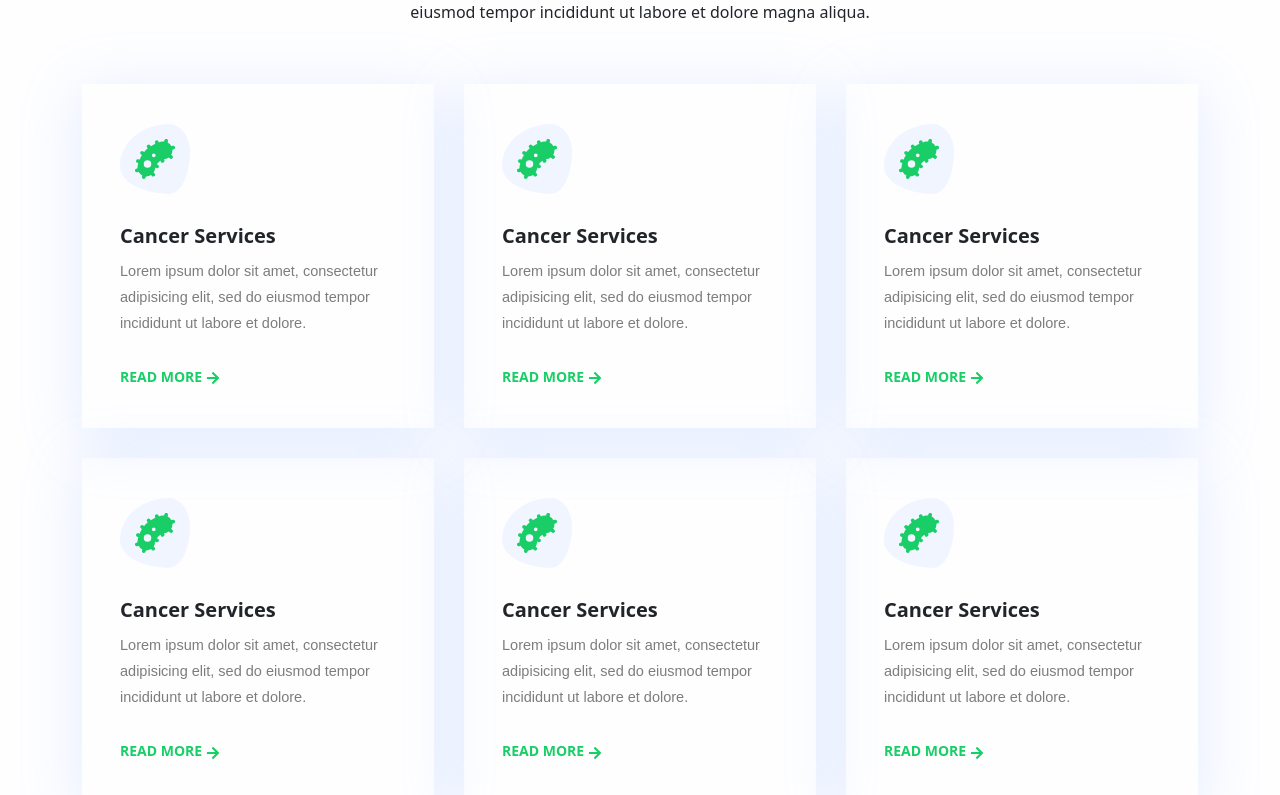
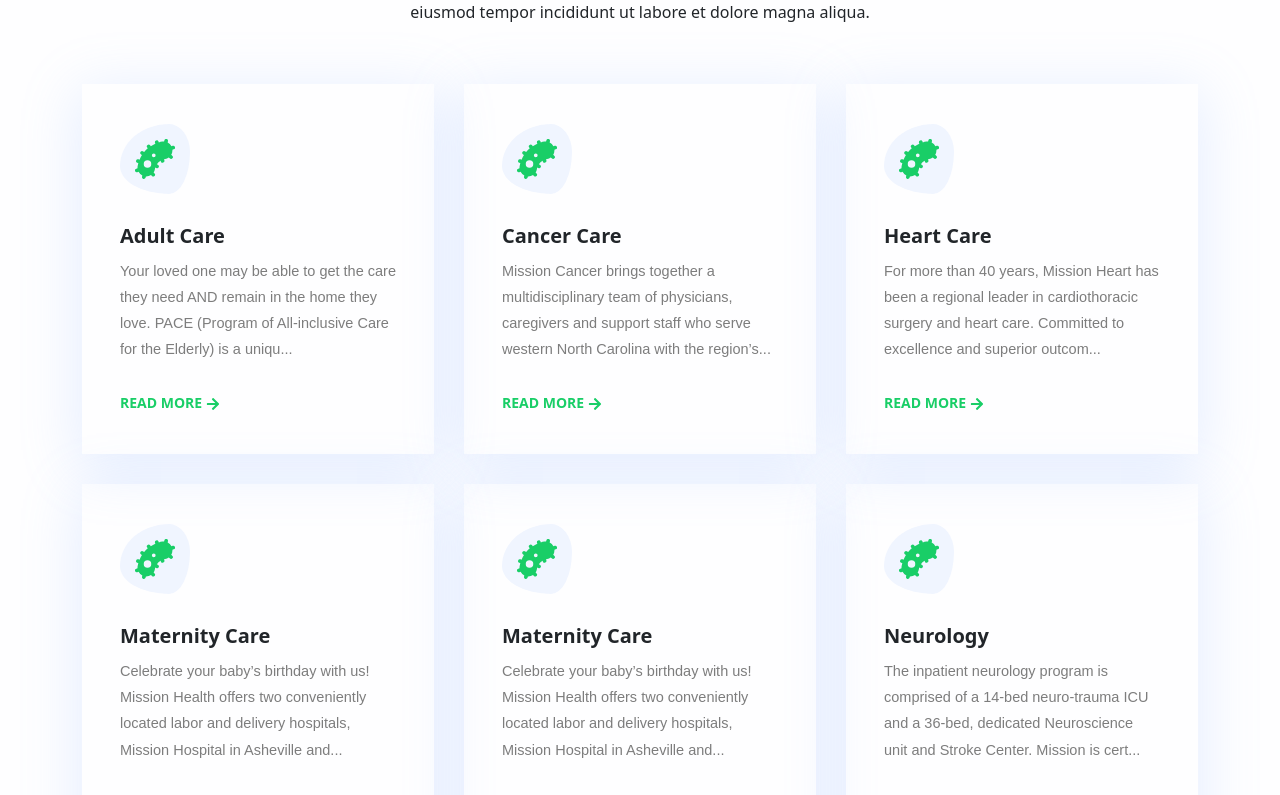
Before and after one commit to iamhasibulhasan/green-care, a React (Create React App) app: page / in a window 1280 px wide. Shown: the part 1045-1840 px from the top of the page. Built offline with nearby package versions, Linux system fonts and the light colour scheme; a web font is replaced by a local one.

Commit message:
services data load from json file

```diff
--- a/src/App.js
+++ b/src/App.js
@@ -12,6 +12,7 @@ import AboutUs from './components/Pages/AboutUs/AboutUs';
 import ContactUs from './components/Pages/ContactUs/ContactUs';
 import Login from './components/Pages/Auth/Login/Login';
 import Register from './components/Pages/Auth/Register/Register';
+import SingleService from './components/Pages/SingleService/SingleService';
 
 
 function App() {
@@ -41,6 +42,9 @@ function App() {
         <Route path='/register'>
           <Register></Register>
         </Route>
+        <Route path='/service/:id'>
+          <SingleService></SingleService>
+        </Route>
       </Switch>
       <Footer></Footer>
     </Router>
--- a/src/components/Pages/Home/OurSevices/OurServices.js
+++ b/src/components/Pages/Home/OurSevices/OurServices.js
@@ -2,11 +2,14 @@ import React from 'react';
 import { Container } from 'react-bootstrap';
 import './OurServices.css';
 import { FaBacterium, FaArrowRight } from "react-icons/fa";
+import useServices from '../../../../hooks/useServices';
+import SingleOurService from './../SingleOurService/SingleOurService';
 
 const OurServices = () => {
+    const [services] = useServices();
+    // console.log(services);
     return (
         <div className='our-services py-5'>
-
             <Container>
                 <div className='section-title text-center'>
                     <span>Our Services</span>
@@ -14,66 +17,14 @@ const OurServices = () => {
                     <p>Lorem ipsum dolor sit amet, consectetur adipiscing elit, sed do eiusmod tempor incididunt ut labore et dolore magna aliqua.</p>
                 </div>
                 <div className='services-container'>
-                    <div className="service">
-                        <div className="service-icon">
-                            <FaBacterium />
-                        </div>
-                        <div className="service-info">
-                            <h3>Cancer Services</h3>
-                            <p>Lorem ipsum dolor sit amet, consectetur adipisicing elit, sed do eiusmod tempor incididunt ut labore et dolore.</p>
-                            <a href="#">READ MORE <FaArrowRight /></a>
-                        </div>
-                    </div>
-                    <div className="service">
-                        <div className="service-icon">
-                            <FaBacterium />
-                        </div>
-                        <div className="service-info">
-                            <h3>Cancer Services</h3>
-                            <p>Lorem ipsum dolor sit amet, consectetur adipisicing elit, sed do eiusmod tempor incididunt ut labore et dolore.</p>
-                            <a href="#">READ MORE <FaArrowRight /></a>
-                        </div>
-                    </div>
-                    <div className="service">
-                        <div className="service-icon">
-                            <FaBacterium />
-                        </div>
-                        <div className="service-info">
-                            <h3>Cancer Services</h3>
-                            <p>Lorem ipsum dolor sit amet, consectetur adipisicing elit, sed do eiusmod tempor incididunt ut labore et dolore.</p>
-                            <a href="#">READ MORE <FaArrowRight /></a>
-                        </div>
-                    </div>
-                    <div className="service">
-                        <div className="service-icon">
-                            <FaBacterium />
-                        </div>
-                        <div className="service-info">
-                            <h3>Cancer Services</h3>
-                            <p>Lorem ipsum dolor sit amet, consectetur adipisicing elit, sed do eiusmod tempor incididunt ut labore et dolore.</p>
-                            <a href="#">READ MORE <FaArrowRight /></a>
-                        </div>
-                    </div>
-                    <div className="service">
-                        <div className="service-icon">
-                            <FaBacterium />
-                        </div>
-                        <div className="service-info">
-                            <h3>Cancer Services</h3>
-                            <p>Lorem ipsum dolor sit amet, consectetur adipisicing elit, sed do eiusmod tempor incididunt ut labore et dolore.</p>
-                            <a href="#">READ MORE <FaArrowRight /></a>
-                        </div>
-                    </div>
-                    <div className="service">
-                        <div className="service-icon">
-                            <FaBacterium />
-                        </div>
-                        <div className="service-info">
-                            <h3>Cancer Services</h3>
-                            <p>Lorem ipsum dolor sit amet, consectetur adipisicing elit, sed do eiusmod tempor incididunt ut labore et dolore.</p>
-                            <a href="#">READ MORE <FaArrowRight /></a>
-                        </div>
-                    </div>
+                    {
+                        services.slice(0, 6).map(service => <SingleOurService
+                            key={service.id}
+                            service={service}
+
+                        ></SingleOurService>)
+                    }
+
                 </div>
             </Container>
 
--- /dev/null
+++ b/src/components/Pages/Home/SingleOurService/SingleOurService.js
@@ -0,0 +1,22 @@
+import React from 'react';
+import { FaBacterium, FaArrowRight } from "react-icons/fa";
+import { Link } from 'react-router-dom';
+
+const SingleOurService = (props) => {
+    const { service } = props;
+    const { id, service_title, service_description } = service;
+    return (
+        <div className="service">
+            <div className="service-icon">
+                <FaBacterium />
+            </div>
+            <div className="service-info">
+                <h3>{service_title}</h3>
+                <p>{service_description.substring(0, 150) + "..."}</p>
+                <Link to={`/service/${id}`}>READ MORE <FaArrowRight /></Link>
+            </div>
+        </div>
+    );
+};
+
+export default SingleOurService;
--- a/src/components/Pages/Services/Services.js
+++ b/src/components/Pages/Services/Services.js
@@ -1,10 +1,31 @@
 import React from 'react';
+import { Container } from 'react-bootstrap';
 import './Services.css';
+import useServices from './../../../hooks/useServices';
+import SingleOurService from './../Home/SingleOurService/SingleOurService';
 
 const Services = () => {
+    const [services] = useServices();
     return (
-        <div>
-            <h2>All Services</h2>
+        <div className='our-services py-5'>
+            <Container>
+                <div className='section-title text-center'>
+                    <span>Our Services</span>
+                    <h2>Our Healthcare Services</h2>
+                    <p>Lorem ipsum dolor sit amet, consectetur adipiscing elit, sed do eiusmod tempor incididunt ut labore et dolore magna aliqua.</p>
+                </div>
+                <div className='services-container'>
+                    {
+                        services.map(service => <SingleOurService
+                            key={service.id}
+                            service={service}
+
+                        ></SingleOurService>)
+                    }
+
+                </div>
+            </Container>
+
         </div>
     );
 };
--- /dev/null
+++ b/src/components/Pages/SingleService/SingleService.js
@@ -0,0 +1,23 @@
+import React from 'react';
+import { Container } from 'react-bootstrap';
+import { useParams } from 'react-router-dom';
+import useSingleService from './../../../hooks/useSingleService';
+
+
+const SingleService = () => {
+    // const id = useParams().id;
+    // const [service] = useSingleService(id);
+    // console.log(service);
+    return (
+        <div>
+            <Container>
+                <div className="single-half">
+
+                </div>
+                <div className="single-half"></div>
+            </Container>
+        </div>
+    );
+};
+
+export default SingleService;
--- /dev/null
+++ b/src/hooks/useServices.js
@@ -0,0 +1,18 @@
+import { useState, useEffect } from "react";
+
+
+const useServices = () => {
+    const [services, setServices] = useState([]);
+
+    useEffect(() => {
+        fetch('./services.json')
+            .then(res => res.json())
+            .then(data => setServices(data))
+    }, []);
+
+    // return necessary things
+    return [services];
+
+}
+
+export default useServices;
--- /dev/null
+++ b/src/hooks/useSingleService.js
@@ -0,0 +1,21 @@
+
+import { useState } from 'react';
+import { useEffect } from 'react';
+
+
+const useSingleService = (props) => {
+    const { id } = props;
+    const [service, setService] = useState([]);
+
+    useEffect(() => {
+        fetch('./services.json')
+            .then(res => res.json())
+            .then(data => setService(data))
+    }, [id]);
+
+    // return necessary things
+    return [service];
+
+}
+
+export default useSingleService;
```
Also changed, not shown: src/components/Pages/SingleService/SingleService.css (added).
